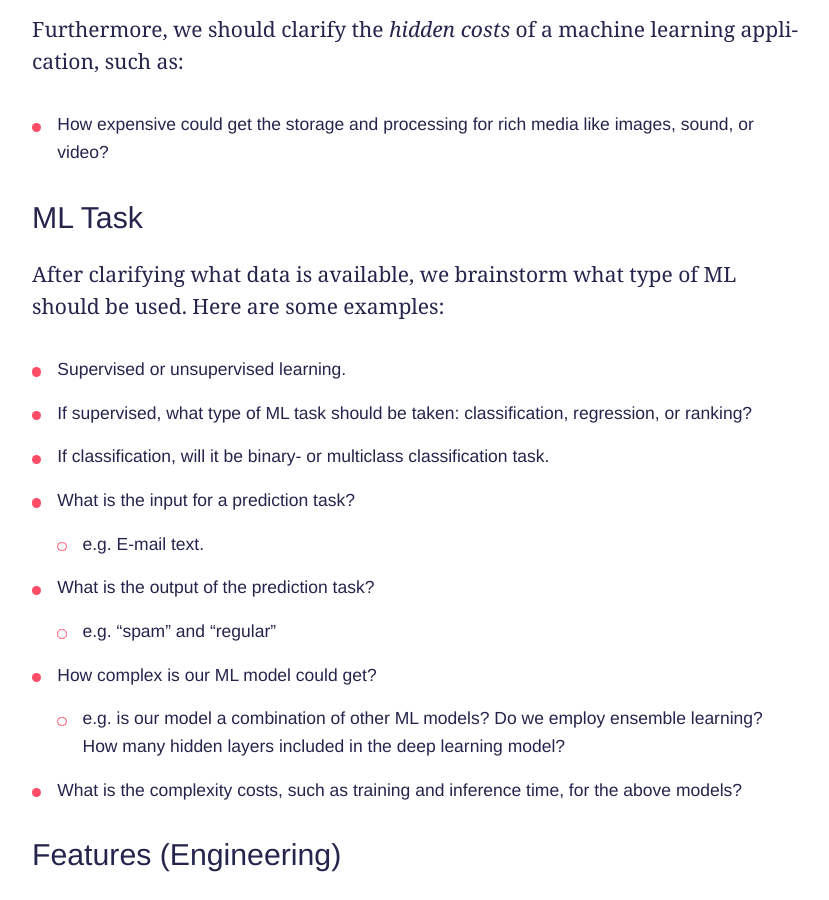
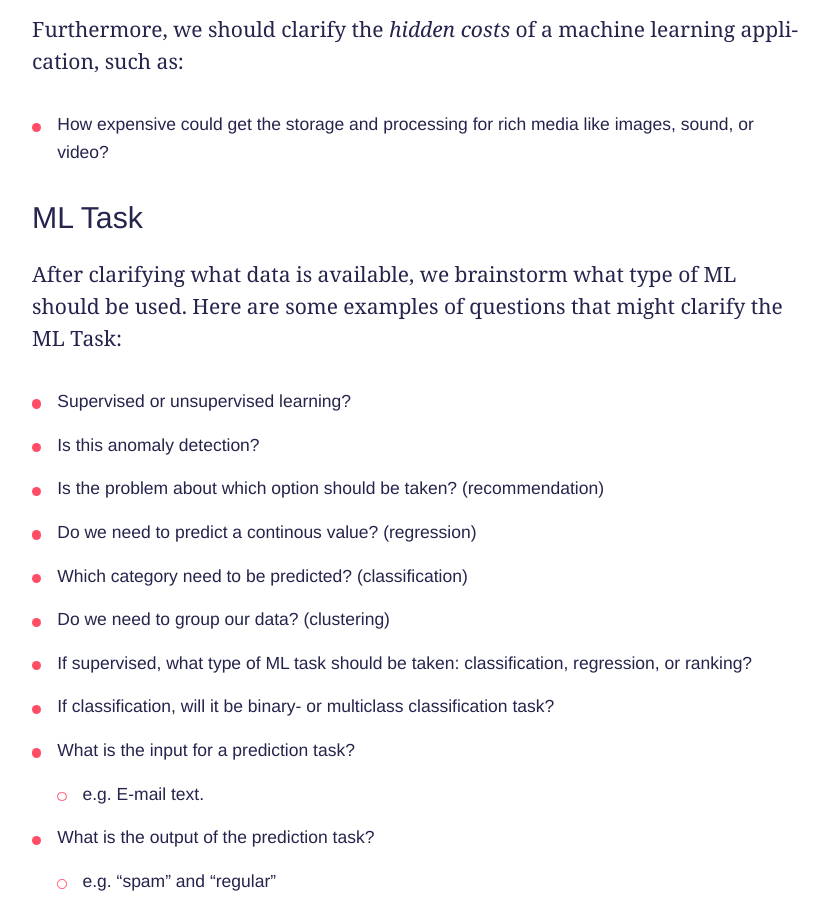
Before and after one commit to innoq/ml-ops.org, a Jekyll site: the page built from content/phase-zero.md, in a window 1280 px wide and 900 px high, scrolled down 5034 px. Shown: the whole window, without its empty margins (224-1053 px from the left). Built offline with Jekyll 4.4.1, drawn with Linux system fonts in a browser that asks for light colours; some web fonts are replaced; some of the changed text lies outside the part shown.

Commit message:
phase zero questions

```diff
--- a/content/phase-zero.md
+++ b/content/phase-zero.md
@@ -66,11 +66,16 @@ Furthermore, we should clarify the *hidden costs* of a machine learning applicat
  + How expensive could get the storage and processing for rich media like images, sound, or video?
 
 ### ML Task
-After clarifying what data is available, we brainstorm what type of ML should be used. Here are some examples:
+After clarifying what data is available, we brainstorm what type of ML should be used. Here are some examples of questions that might clarify the ML Task:
 
- + Supervised or unsupervised learning.
+ + Supervised or unsupervised learning?
+ + Is this anomaly detection?
+ + Is the problem about which option should be taken? (recommendation)
+ + Do we need to predict a continous value? (regression)
+ + Which category need to be predicted? (classification)
+ + Do we need to group our data? (clustering)
  + If supervised, what type of ML task should be taken: classification, regression, or ranking?
- + If classification, will it be binary- or multiclass classification task.
+ + If classification, will it be binary- or multiclass classification task?
  + What is the input for a prediction task?
     + e.g. E-mail text.
  + What is the output of the prediction task?
@@ -148,7 +153,7 @@ Tightly related to the previous block, the *Building Models* answers questions r
     + e.g. how can we deal with the tech stack evolution as new tools and development workflows are emerging in the modern AI?
 
 ### Live Evaluation and Monitoring
-After deployment, the ML model should be evaluated and here we would need to specify both *model* and *business* metrics, which should correlate.
+After deployment, the ML model should be evaluated and here we would need to specify both *model* and *business* metrics, which should correlate. Generally, the metrics should follow be *S.M.A.R.T* methodology and be: *Specific, Measurable, Achievable, Relevant,* and *Time-bound*.
 
  + How do we track the system performance?
     + e.g. A/B Testing
```
